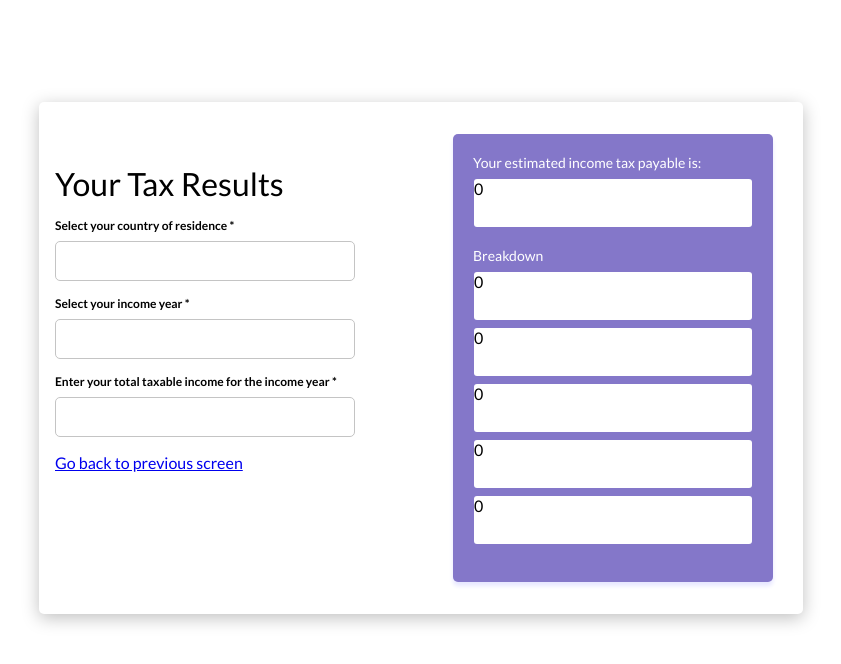
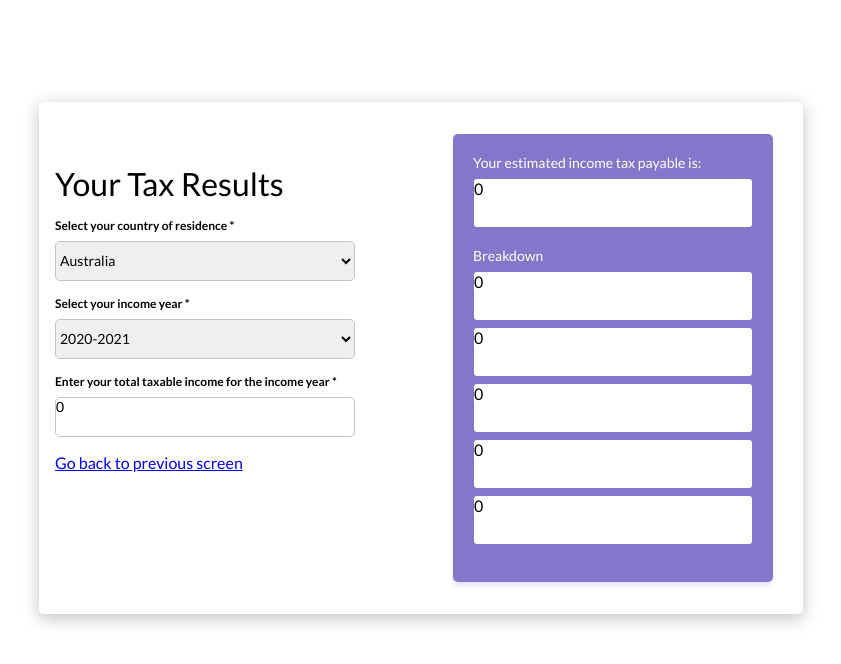
Before and after one commit to hai14894/tax-calculator, a React (Create React App) app: page /result in a window 1280 px wide. Shown: the top 664 px of the page, without its empty margins (163-1004 px from the left). Built offline with nearby package versions, Linux system fonts and the light colour scheme.

Commit message:
useState to set incomeYear and country

```diff
--- a/src/Components/Countries.js
+++ b/src/Components/Countries.js
@@ -1,16 +1,15 @@
-import React from "react";
+import React,{useContext} from "react";
+import { AppContext } from "../context";
 import "../style.css"
-
 const Countries = () => {
   const countries = ["Australia", "Vietnam", "UK", "America", "Japan"];
-
+    const {setCountry} = useContext(AppContext)
   return (
     <select className="options">
       {countries.map((country) => (
-        <option key={country}>{country}</option>
+        <option key={country} onChange={(e) => setCountry(e.target.value)}>{country}</option>
       ))}
     </select>
   );
 };
-
 export default Countries;
--- a/src/Components/Form.js
+++ b/src/Components/Form.js
@@ -1,60 +1,7 @@
-import React, { useState, useContext } from "react";
-import { Link } from "react-router-dom";
-import { AppContext } from "../context";
-import FormHeader from "./FormHeader";
-import Rectangle from "./Rectangle";
-import Question from "./Question";
-import Countries from "./Countries";
-import IncomeYears from "./IncomeYears";
-
+import React from "react";
 import "../style.css";
 const Form = (props) => {
-  const path = window.location.pathname;
-  const {setIncome } = useContext(AppContext);
-
-  return (
-    <div className="form">
-      {/* <FormHeader text={props.text}></FormHeader>
-      {path === "/" && (
-        <Rectangle styleName="rectangle-placeholder">
-          <p>Fields marked with * are mandatory</p>
-        </Rectangle>
-      )}
-
-      <Question question="Select your country of residence *" />
-      <Rectangle styleName="rectangle-default">
-        <Countries/>
-      </Rectangle>
-      <Question question="Select an income year *" />
-      <Rectangle styleName="rectangle-default">
-        <IncomeYears/>
-      </Rectangle>
-      <Question question="Enter your total taxable income for the income year *" />
-      <Rectangle styleName="rectangle-default">
-        <span>$</span>
-        <input
-          type="number"
-          placeholder="Amount"
-          onChange={e=> setIncome(e.target.value)}
-        ></input>
-        <span>.00</span>
-      </Rectangle>
-      {path === "/" && (
-        <Rectangle styleName="rectangle-submit">
-          <Link to="/result">
-            <button>Calculate</button>
-          </Link>
-        </Rectangle>
-      )}
-
-      {path !== "/" && (
-        <Link to="/">
-          <div className="go-back">Go back to previous screen</div>
-        </Link>
-      )} */}
-      {props.children}
-    </div>
-  );
+  return <div className="form">{props.children}</div>;
 };
 
 export default Form;
--- a/src/Components/IncomeYears.js
+++ b/src/Components/IncomeYears.js
@@ -1,14 +1,17 @@
-import React from "react";
-import "../style.css"
+import React, { useContext } from "react";
+import { AppContext } from "../context";
+import "../style.css";
 const IncomeYears = () => {
   const years = ["2018-2019", "2019-2020", "2020-2021"];
+  const { setIncomeYear } = useContext(AppContext);
   return (
     <select className="options">
       {years.map((year) => (
-        <option key={year}>{year}</option>
+        <option key={year} onChange={(e => setIncomeYear(e.target.value))}>
+          {year}
+        </option>
       ))}
     </select>
   );
 };
-
 export default IncomeYears;
--- a/src/Components/TaxForm.js
+++ b/src/Components/TaxForm.js
@@ -12,7 +12,7 @@ import IncomeYears from "./IncomeYears";
 import { Link } from "react-router-dom";
 import "../style.css";
 const TaxForm = (props) => {
-  const { setIncome } = useContext(AppContext);
+  const { setIncome, setCountry, setIncomeYear } = useContext(AppContext);
   return (
     <OuterBox>
       <ColumnWrapper>
@@ -21,18 +21,16 @@ const TaxForm = (props) => {
       <ColumnWrapper>
         <Form className="form">
           <FormHeader text="Calculate Your Tax" />
-
           <Rectangle styleName="rectangle-placeholder">
             <p>Fields marked with * are mandatory</p>
           </Rectangle>
-
           <Question question="Select your country of residence *" />
           <Rectangle styleName="rectangle-default">
-            <Countries />
+            <Countries onChange={(e) => setCountry(e.target.value)} />
           </Rectangle>
           <Question question="Select an income year *" />
           <Rectangle styleName="rectangle-default">
-            <IncomeYears />
+            <IncomeYears onChange={(e) => setIncomeYear(e.target.value)} />
           </Rectangle>
           <Question question="Enter your total taxable income for the income year *" />
           <Rectangle styleName="rectangle-default">
@@ -44,7 +42,6 @@ const TaxForm = (props) => {
             ></input>
             <span>.00</span>
           </Rectangle>
-
           <Rectangle styleName="rectangle-submit">
             <Link to="/result">
               <button>Calculate</button>
--- a/src/Components/TaxResult.js
+++ b/src/Components/TaxResult.js
@@ -10,18 +10,27 @@ import Rectangle from "./Rectangle";
 import { Link } from "react-router-dom";
 import "../style.css";
 const TaxResult = () => {
-  const { income } = useContext(AppContext);
+  const { income, country, incomeYear } = useContext(AppContext);
+  console.log(country);
   return (
     <OuterBox>
       <ColumnWrapper>
         <Form>
           <FormHeader text="Your Tax Results"></FormHeader>
           <Question question="Select your country of residence *" />
-          <Rectangle styleName="rectangle-default"></Rectangle>
+          <Rectangle styleName="rectangle-default">
+            <select className="options">
+              <option>{country}</option>
+            </select>
+          </Rectangle>
           <Question question="Select your income year *" />
-          <Rectangle styleName="rectangle-default"></Rectangle>
+          <Rectangle styleName="rectangle-default">
+          <select className="options">
+              <option >{incomeYear}</option>
+            </select>
+          </Rectangle>
           <Question question="Enter your total taxable income for the income year *" />
-          <Rectangle styleName="rectangle-default"></Rectangle>
+          <Rectangle styleName="rectangle-default">{income}</Rectangle>
           <Link to="/">
             <div className="go-back">Go back to previous screen</div>
           </Link>
--- a/src/context.js
+++ b/src/context.js
@@ -2,8 +2,10 @@ import React, { useState,createContext } from "react";
 export const AppContext = createContext()
 const AppContextProvider = (props) => {
     const [income,setIncome] = useState(0)
+    const [country, setCountry] = useState("Australia")
+    const [incomeYear, setIncomeYear] = useState("2020-2021")
     return(
-        <AppContext.Provider value = {{income,setIncome}}>
+        <AppContext.Provider value = {{income,setIncome,country,setCountry,incomeYear,setIncomeYear}}>
             {props.children}
         </AppContext.Provider>
     )
```
